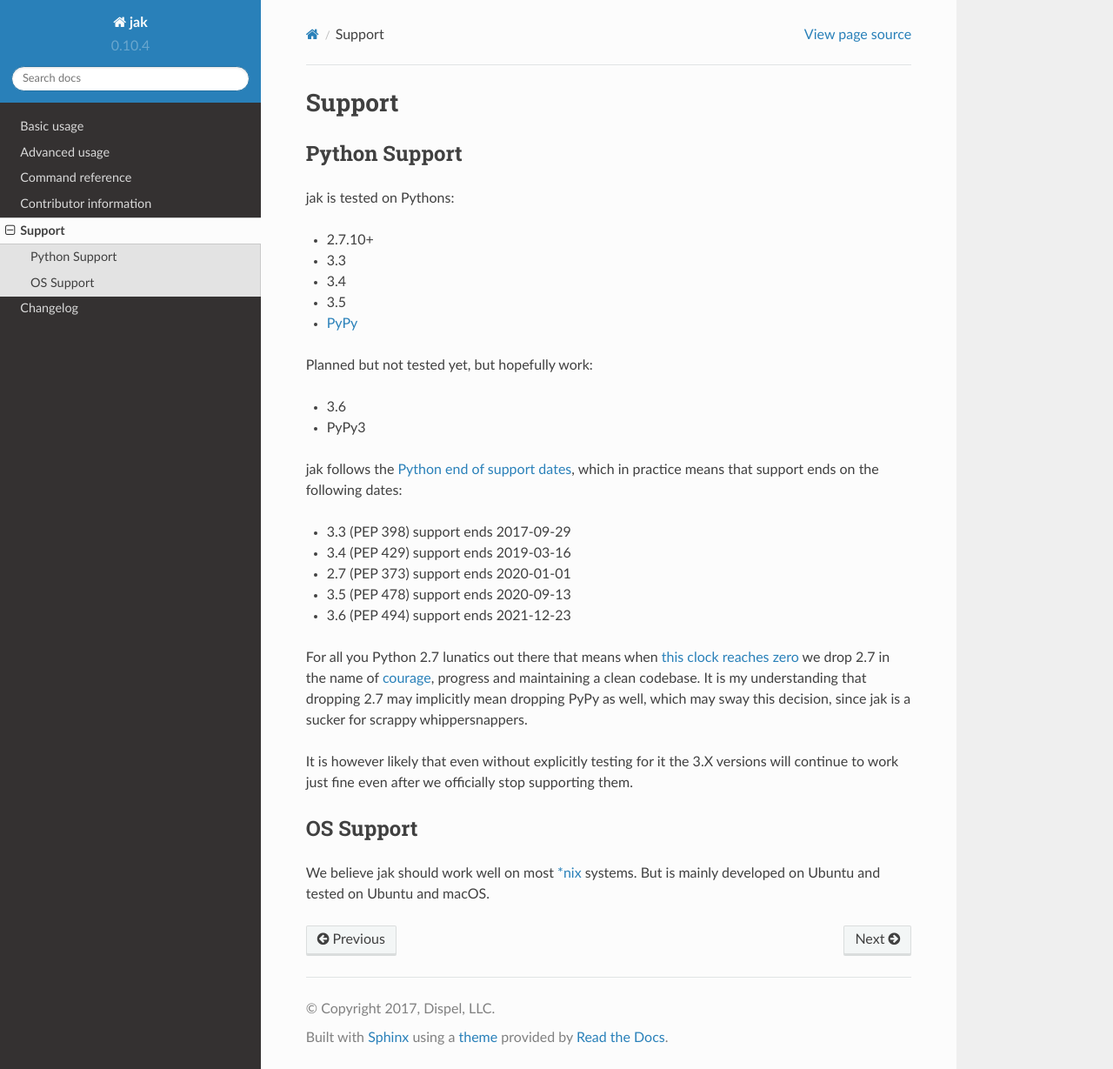
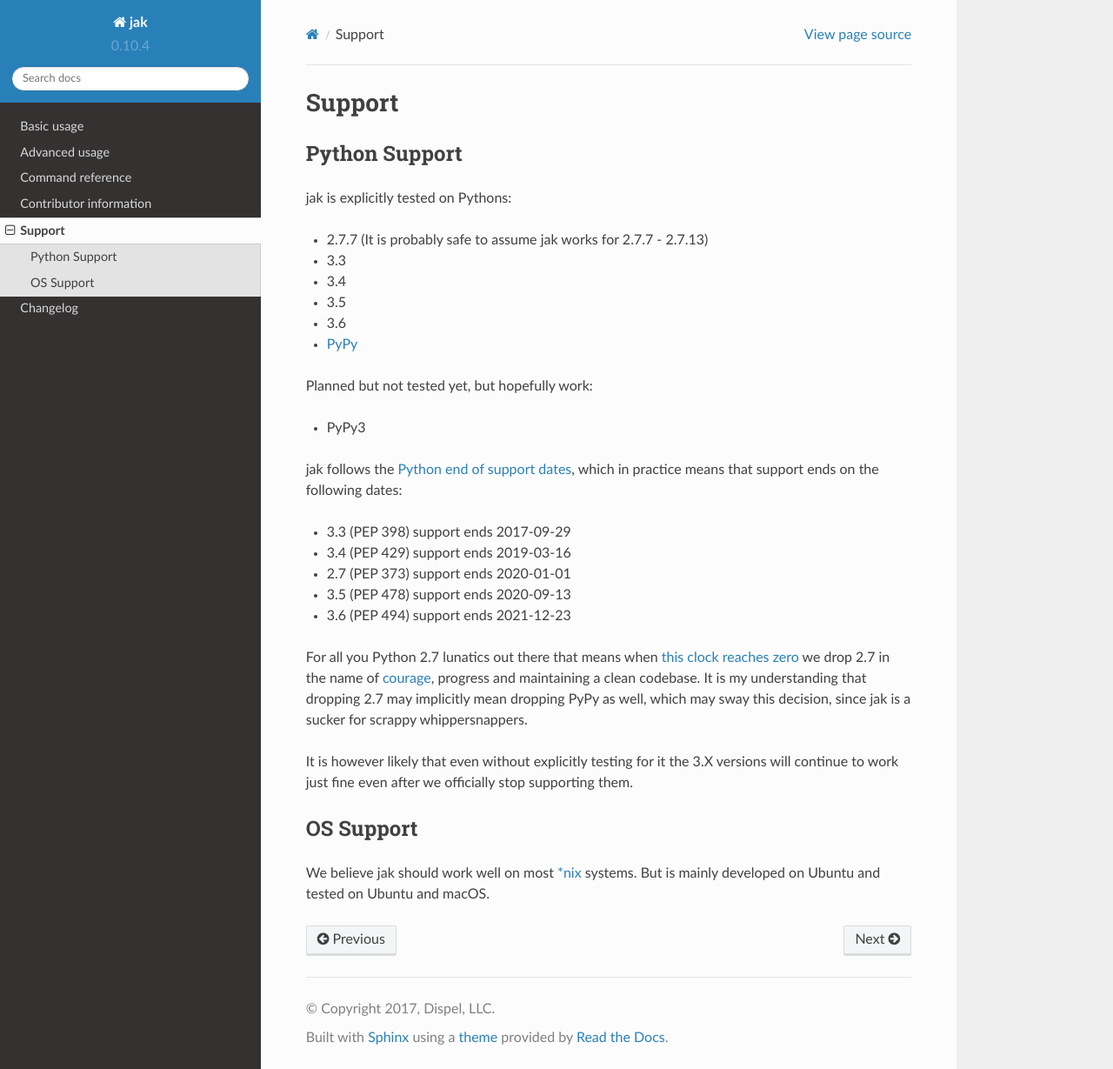
Before and after one commit to dispel/jak, a Sphinx documentation site: the page built from docs/support.rst, in a window 1280 px wide and 1229 px high. Shown: the whole window at 87% size. Built offline with Sphinx 7.4.7 and the Read the Docs theme 2.0.0, drawn with Linux system fonts in a browser that asks for light colours; nearby versions of some CDN libraries; library files that are not in the unit come from our copies.

Commit message:
Update dev env from Trusty to Xenial.
Why you ask?
Wanted py 2.7.7+ due to hmac comparisons not being available in 2.7.6
Also wanted to be making sure jak works for python 3.6

```diff
--- a/docs/support.rst
+++ b/docs/support.rst
@@ -7,17 +7,17 @@ Support
 Python Support
 --------------
 
-jak is tested on Pythons:
+jak is explicitly tested on Pythons:
 
-- 2.7.10+
+- 2.7.7 (It is probably safe to assume jak works for 2.7.7 - 2.7.13)
 - 3.3
 - 3.4
 - 3.5
+- 3.6
 - `PyPy <http://pypy.org/>`_
 
 Planned but not tested yet, but hopefully work:
 
-- 3.6
 - PyPy3
 
 jak follows the `Python end of support dates <https://docs.python.org/devguide/index.html#branchstatus>`_, which in practice means that support ends on the following dates:
```
Also changed, not shown: 1 other file.
